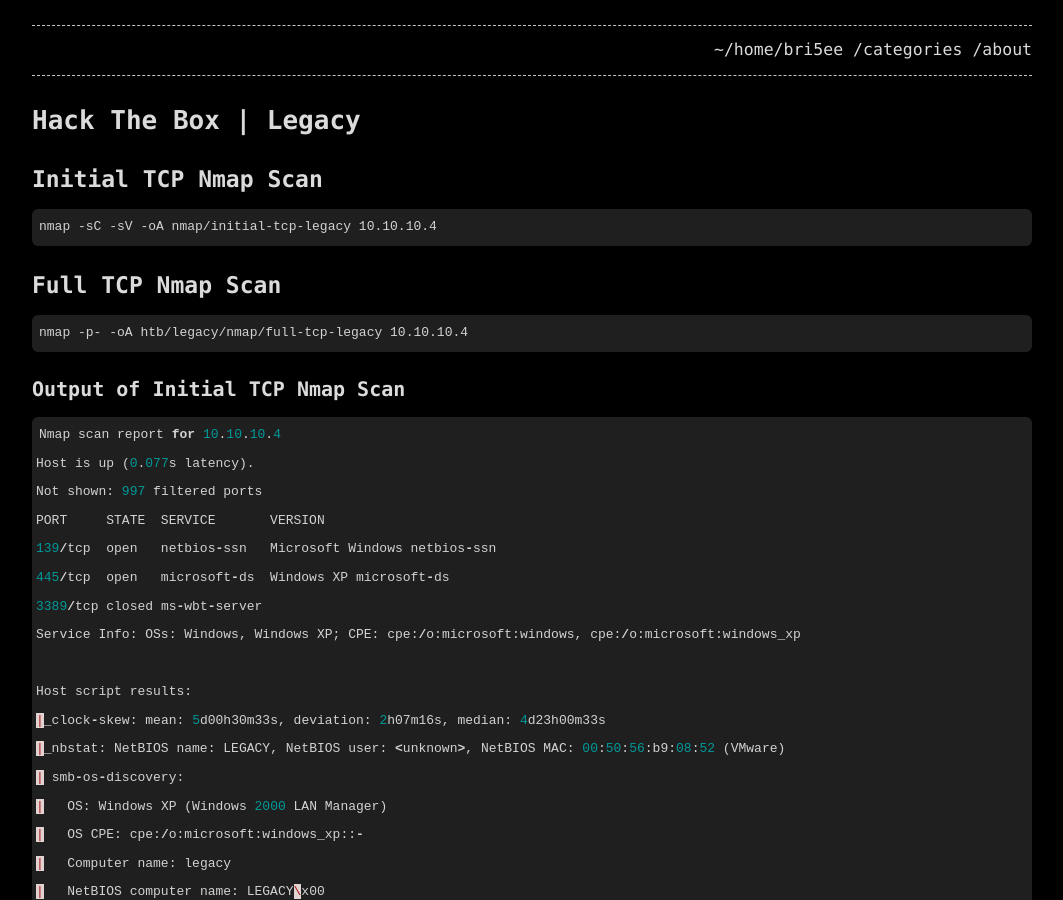
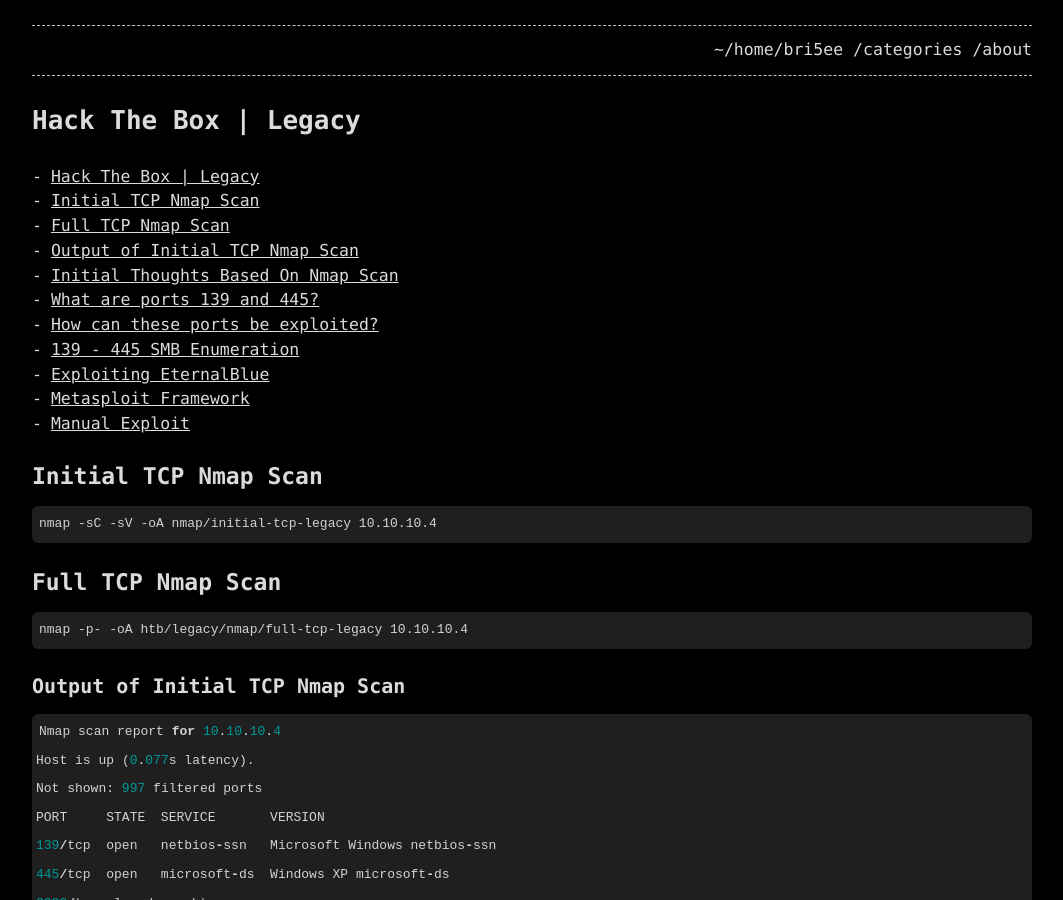
Before and after one commit to notbricey/brisee.github.io, a Jekyll site: the page built from _posts/2021-05-24-htb-legacy.md, in a window 1280 px wide and 900 px high. Shown: the whole window, without its empty margins (108-1171 px from the left). Built offline with Jekyll 4.4.1, drawn with Linux system fonts in a browser that asks for light colours.

Commit message:
Update 2021-05-24-htb-legacy.md

```diff
--- a/_posts/2021-05-24-htb-legacy.md
+++ b/_posts/2021-05-24-htb-legacy.md
@@ -5,6 +5,17 @@ modified: 2021-05-24
 categories: [Hack The Box]
 ---
 # Hack The Box | Legacy
+
+&nbsp;
+
+<div style="position: absolute;">
+
+</div>
+
+* TOC
+{:toc}
+
+<div id="toc-skipped"></div>
 
 ## Initial TCP Nmap Scan
 
```
